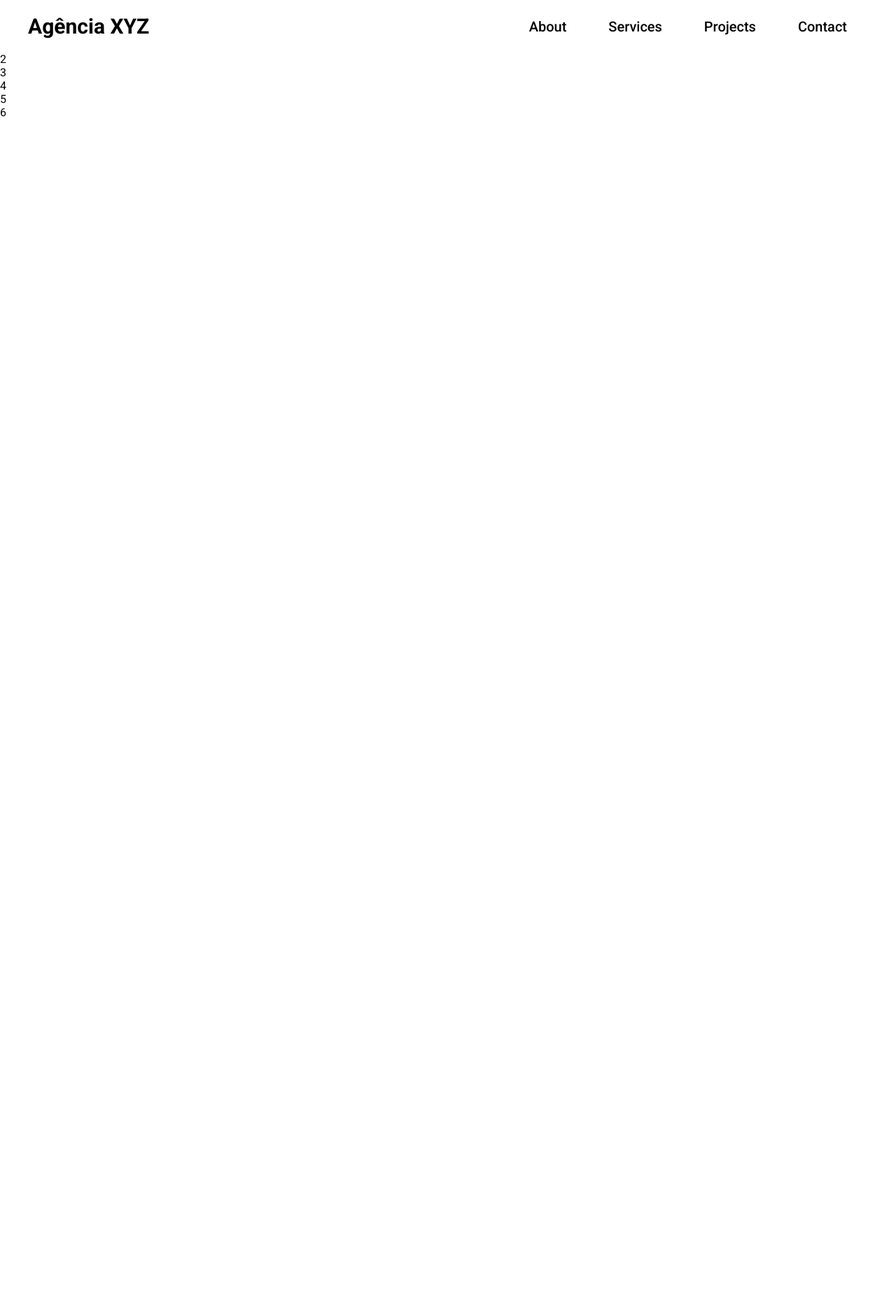
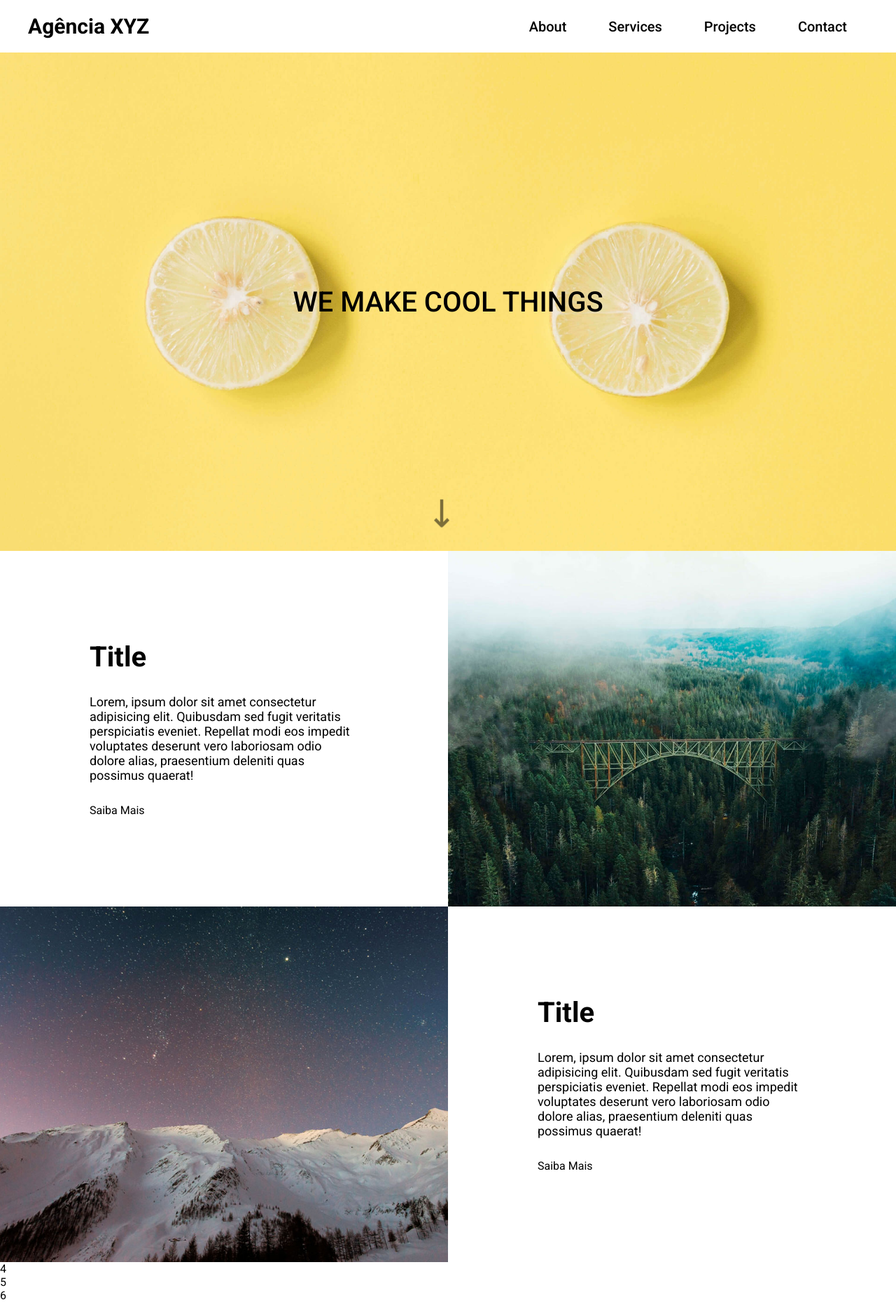
Before and after one commit to alinemozer/landing-page-agencia-xyz, a plain HTML site: page index.html in a window 1280 px wide. Shown: the whole page at 70% size. Before the commit the page ends 800 px from the top, so only its background shows below. Drawn offline with Linux system fonts and the light colour scheme.

Commit message:
Criação da seção About - com Responsivo

```diff
--- a/index.html
+++ b/index.html
@@ -32,7 +32,7 @@
                     <div class="menu">
                         <span class="hamburguer"></span>
                     </div>
-                <label>
+                </label>
 
                 <ul>
                     <li><a href="#about">About</a></li>
@@ -44,8 +44,32 @@
         </div>
     </header>
 
-    <section class="hero">2</section>
-    <section class="about">3</section>
+    <section class="hero">
+        <h2>We make cool things</h2>
+    </section>
+
+    <section class="about">
+        <div class="item">
+            <h3>Title</h3>
+            <p>Lorem, ipsum dolor sit amet consectetur adipisicing elit. Quibusdam sed fugit veritatis perspiciatis
+                eveniet. Repellat modi eos impedit voluptates deserunt vero laboriosam odio dolore alias, praesentium
+                deleniti quas possimus quaerat!</p>
+            <a href="/" class="btn-know-more">Saiba Mais</a>
+        </div>
+        <div class="image right"></div>
+
+        <div class="image left"></div>
+        <div class="item">
+            <h3>Title</h3>
+            <p>Lorem, ipsum dolor sit amet consectetur adipisicing elit. Quibusdam sed fugit veritatis perspiciatis
+                eveniet.
+                Repellat modi eos impedit voluptates deserunt vero laboriosam odio dolore alias, praesentium deleniti
+                quas
+                possimus quaerat!</p>
+            <a href="/" class="btn-know-more">Saiba Mais</a>
+        </div>
+    </section>
+
     <section class="services">4</section>
     <section class="projects">5</section>
     <footer class="footer">6</footer>
--- a/src/css/menu.css
+++ b/src/css/menu.css
@@ -19,6 +19,12 @@
     display: none;
     width: 60px;
     height: 60px;
+    align-self: flex-end;
+}
+
+.header nav label {
+    display: flex;
+    flex-direction: column;
 }
 
 .header .hamburguer {
@@ -85,7 +91,7 @@
     .header nav {
         position: absolute;
         top: 8px;
-        right: 0;
+        right: 20px;
         z-index: 1;
     }
 
@@ -94,4 +100,10 @@
         background-color: #ffffff;
         padding: 20px;
     }
+
+    .header nav ul a {
+        text-align: center;
+        padding: 20px;
+        display: block;
+    }
 }
--- a/src/css/style.css
+++ b/src/css/style.css
@@ -41,10 +41,105 @@ body {
 
 .hero {
     grid-area: hero;
+    height: 89vh;
+    background: url('../images/lemons.jpg') center center no-repeat;
+    background-size: cover;
+    display: flex;
+    justify-content: center;
+    align-items: center;
+    position: relative;
+}
+
+.hero h2 {
+    font-weight: 500;
+    text-transform: uppercase;
+    font-size: 4rem;
+}
+
+.hero:after {
+    content: url('../images/seta_preta.png');
+    position: absolute;
+    height: 35px;
+    width: 40px;
+    bottom: 40px;
+    animation: downarrow 0.6s infinite alternate ease-in-out;
+}
+
+@-webkit-keyframes downarrow {
+    0% {-webkit-transform: translateY(0); opacity: 0.4; }
+    100% {-webkit-transform: translateY(0.4em); opacity: 0.9; }
+}
+
+@media (max-width: 425px) {
+    .hero {
+        height: 60vh;
+    }
+
+    .hero h2 {
+        font-size: 2.5rem;
+    }
 }
 
 .about {
     grid-area: about;
+    background-color: #ffffff;
+    display: grid;
+    grid-template-columns: 1fr 1fr;
+    max-width: var(max-widht-size);
+    margin: 0 auto;
+}
+
+.about .item  {
+    padding: 20%;
+    display: flex;
+    flex-direction: column;
+    justify-content: center;
+    align-content: center;
+}
+
+.about .item h3 {
+    font-weight: 700;
+    font-size: 4rem;
+}
+
+.about p {
+    font-size: 1.8rem;
+    margin: 30px 0;
+}
+
+.about .item .btn-know-more {
+    font-size: 1.6rem;
+    align-self: flex-start;
+}
+
+.about .item .btn-know-more:hover {
+    font-weight: 700;
+}
+
+.about .image {
+    height: 100%;
+    width: 100%;
+}
+
+.about .image.right {
+    background: url('../images/bridge.jpg') center center no-repeat;
+    background-size: cover;
+}
+
+.about .image.left {
+    background: url('../images/sky.jpg') center center no-repeat;
+    background-size: cover;
+}
+
+@media (max-width: 425px) {
+    .about .item {
+        text-align: center;
+    }
+
+    .about {
+       grid-template-columns: 1fr;
+       grid-template-rows: repeat(4, 1fr);
+    }
 }
 
 .services {
```
